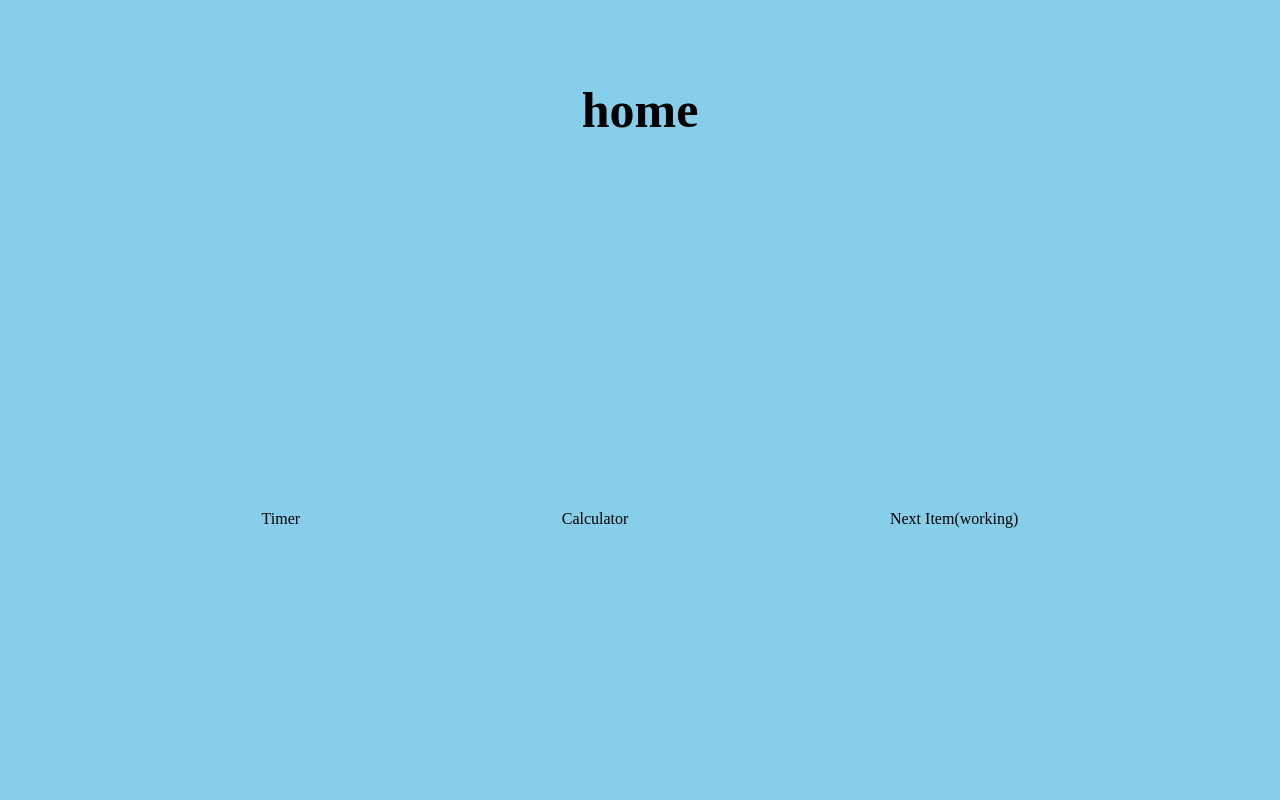
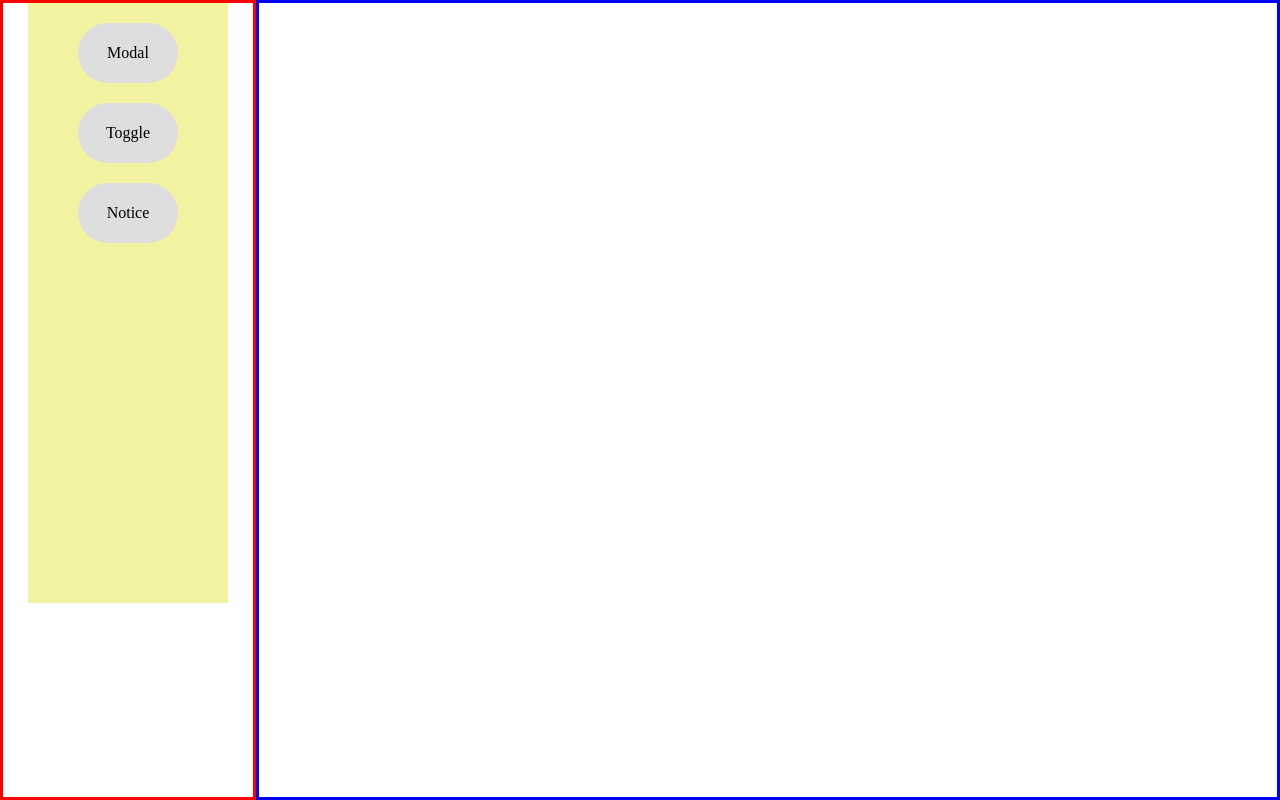
Before and after one commit to JHL71/playground, a React (Create React App) app in the folder playground/: page /cp in a window 1280 px wide. Before the commit this address led to /. Built offline with nearby package versions, Linux system fonts and the light colour scheme.

Commit message:
set components list page

```diff
--- a/playground/src/App.js
+++ b/playground/src/App.js
@@ -1,6 +1,6 @@
 import styled from 'styled-components';
 import {BrowserRouter as Router, Routes, Route, Navigate} from 'react-router-dom';
-import { Timer, Home, Calculator } from './page';
+import { Timer, Home, Calculator, CPList } from './page';
 
 function App() {
   return (
@@ -11,6 +11,7 @@ function App() {
           <Route path='/' element={<Home />} />
           <Route path='/timer' element={<Timer />} />
           <Route path='/cal' element={<Calculator />} />
+          <Route path='/cp' element={<CPList />} />
           <Route path='/*' element={<Navigate to='/' />} />
         </Routes>
       </Router>
--- /dev/null
+++ b/playground/src/page/cplist.js
@@ -0,0 +1,74 @@
+import styled from "styled-components";
+
+const CPList = () => {
+
+  return (
+    <>
+      <Back>
+        <Sidebar>
+          <List>
+            <Button>Modal</Button>
+            <Button>Toggle</Button>
+            <Button>Notice</Button>
+          </List>
+        </Sidebar>
+        <Main>
+
+        </Main>
+      </Back>
+    </>
+  )
+}
+
+const Back = styled.div`
+  width: 100%;
+  height: 100vh;
+  display: flex;
+`
+
+const Sidebar = styled.div`
+  width: 20%;
+  height: 100%;
+  border: solid red 3px;
+  display: flex;
+  justify-content: center;
+  align-items: left;
+`
+
+const Main = styled.div`
+  width: 80%;
+  height: 100%;
+  border: solid blue 3px;
+  display: flex;
+  justify-content: center;
+  align-items: center;
+`
+
+const List = styled.div`
+  width: 80%;
+  height: 600px;
+  background-color: rgb(242, 242, 160);
+  display: flex;
+  flex-direction: column;
+  justify-content: left;
+  align-items: center;
+  padding: 10px;
+`
+
+const Button = styled.div`
+  width: 100px;
+  height: 60px;
+  border-radius: 50px;
+  margin: 10px;
+  display: flex;
+  justify-content: center;
+  align-items: center;
+  background-color: rgb(222, 222, 222);
+  :hover {
+    cursor: pointer;
+    background-color: black;
+    color: #eeeeee;
+  }
+`
+
+export default CPList;
--- a/playground/src/page/home.js
+++ b/playground/src/page/home.js
@@ -20,6 +20,9 @@ function Home() {
                     </div>
                     <div onClick={() => move('/cal')}>
                         Calculator
+                    </div>
+                    <div onClick={() => move('/cp')}>
+                        CPList
                     </div>
                     <div>
                         Next Item(working)
--- a/playground/src/page/index.js
+++ b/playground/src/page/index.js
@@ -1,6 +1,7 @@
 import Timer from './timer';
 import Home from './home';
 import Calculator from './calculator';
+import CPList from './cplist';
 
 
-export { Timer, Home, Calculator }
+export { Timer, Home, Calculator, CPList }
```
Also changed, not shown: playground/src/components/modal.js (added, +9 -0 lines), playground/src/components/index.js (added).
